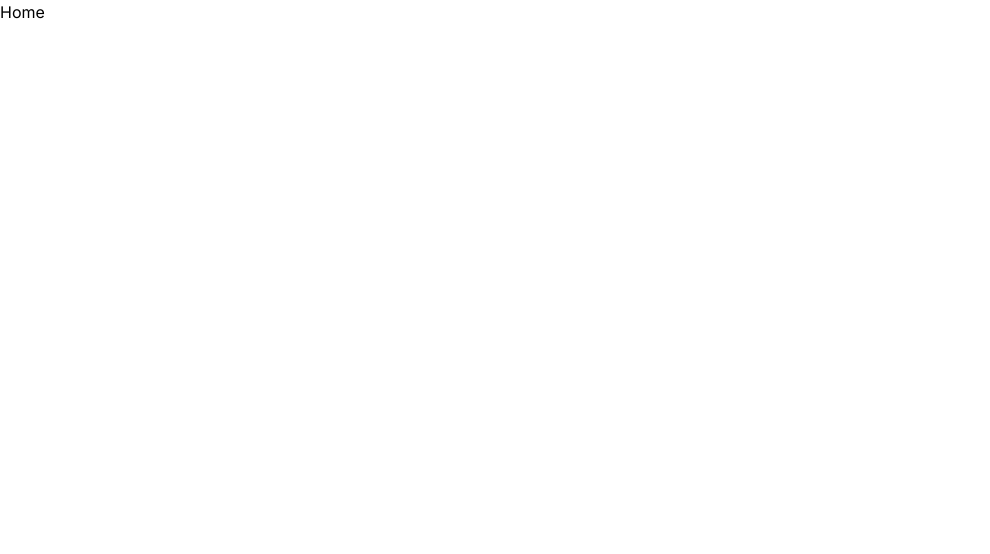
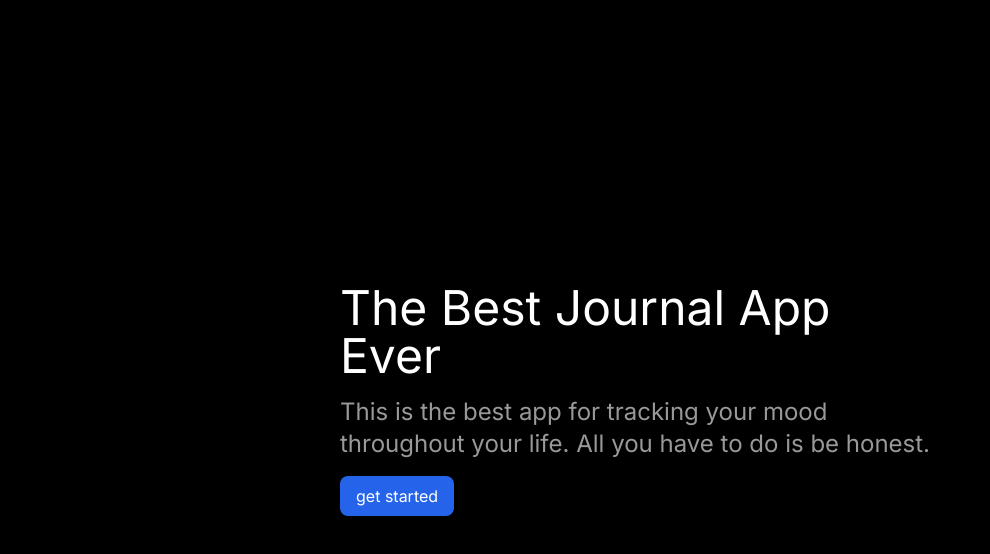
Before and after one commit to gbmyt/mood, a Next.js app: page / in a window 1280 px wide. Shown: the top 554 px of the page, without its empty margins (0-990 px from the left). Built offline with nearby package versions, Linux system fonts and the light colour scheme.

Commit message:
Add app description and get started button to landing page

```diff
--- a/app/page.tsx
+++ b/app/page.tsx
@@ -1,5 +1,22 @@
-import Image from "next/image"
+import Link from "next/link"
 
 export default function Home() {
-    return <>Home</>
+    return (
+        <div className="w-screen h-screen bg-black flex justify-center items-center text-white">
+            <div className="w-full max-w-[600px] mx-auto">
+                <h1 className="text-5xl mb-4">The Best Journal App Ever</h1>
+                <p className="text-2xl text-white/60 mb-4">
+                    This is the best app for tracking your mood throughout your
+                    life. All you have to do is be honest.
+                </p>
+                <div>
+                    <Link href="/journal">
+                        <button className="bg-blue-600 px-4 py-2 rounded-lg text-l">
+                            get started
+                        </button>
+                    </Link>
+                </div>
+            </div>
+        </div>
+    )
 }
```
